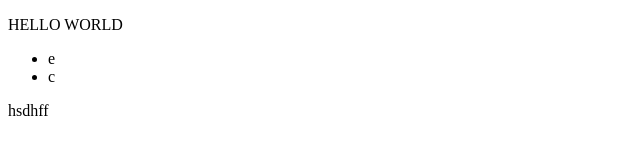
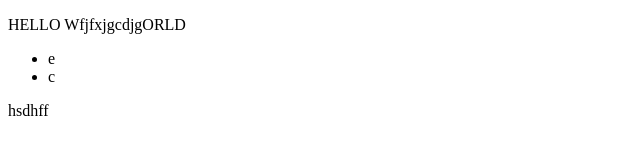
Before and after one commit to Marisabellka/practice, a plain HTML site: page index.html in a window 1280 px wide. Shown: the top 146 px of the page, without its empty margins (0-640 px from the left). Drawn offline with Linux system fonts and the light colour scheme.

Commit message:
change document

```diff
--- a/index.html
+++ b/index.html
@@ -7,7 +7,7 @@
     <title>Documen123t</title>
   </head>
   <body>
-    <p>HELLO WORLD</p>
+    <p>HELLO WfjfxjgcdjgORLD</p>
     <ul>
       <li>e</li>
       <li>c</li>
```
